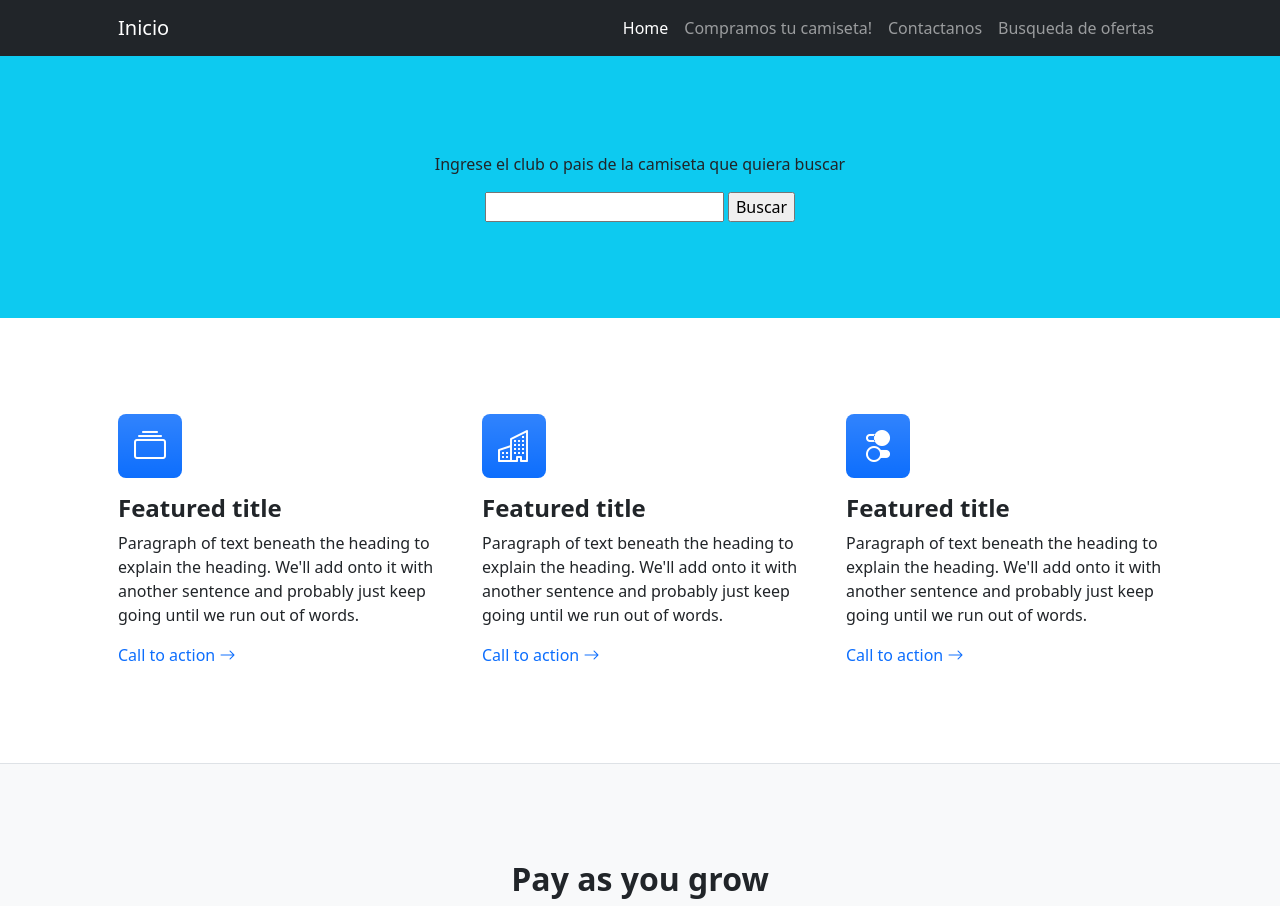
After one commit to mmarcos05/TerceraPreEntregaMatascuso, a Django app: page /AppLogin/search_offers/ in a window 1280 px wide. The commit adds this page. Shown: the top 906 px of the page. Run offline with Django 5.2, Linux system fonts and the light colour scheme; some libraries are stand-ins or nearby versions.

Commit message:
todo terminado, queda borrar las cosas de abajo

```diff
--- a/AppLogin/templates/padre.html
+++ b/AppLogin/templates/padre.html
@@ -26,7 +26,7 @@
                         <li class="nav-item"><a class="nav-link active" aria-current="page" href="#!">Home</a></li>
                         <li class="nav-item"><a class="nav-link" href="{% url 'Sell Shirt' %}">Compramos tu camiseta!</a></li>
                         <li class="nav-item"><a class="nav-link" href="{% url 'Contact' %}">Contactanos</a></li>
-                        <li class="nav-item"><a class="nav-link" href="#!">Services</a></li>
+                        <li class="nav-item"><a class="nav-link" href="{% url 'Search Offers' %}">Busqueda de ofertas</a></li>
                     </ul>
                 </div>
             </div>
--- /dev/null
+++ b/AppLogin/templates/search_offers.html
@@ -0,0 +1,22 @@
+{% extends "padre.html" %}
+
+{% block navbar %}
+
+<a class="navbar-brand" href="{% url 'Inicio' %}">Inicio</a>
+
+{% endblock %}
+
+{% block header %}
+
+<form action="/AppLogin/offers_results/" method="GET">
+
+    <p>Ingrese el club o pais de la camiseta que quiera buscar</p>
+    <input type="text" name="club_country" id="club_country">
+
+    <input type="submit" value="Buscar">
+
+
+
+</form>
+
+{% endblock %}
--- a/AppLogin/urls.py
+++ b/AppLogin/urls.py
@@ -13,5 +13,7 @@ urlpatterns = [
     path("complete_help/", complete_help),
 
     path("sell_shirt/", sell_shirt, name = "Sell Shirt"),
-    path("complete_sell/", complete_sell)
+    path("complete_sell/", complete_sell),
+    path("search_offers/", search_offers, name = "Search Offers"),
+    path("offers_results/", offers_results, name = "Offers Results"),
 ]
--- a/AppLogin/views.py
+++ b/AppLogin/views.py
@@ -110,3 +110,23 @@ def sell_shirt(request):
 def complete_sell(request):
 
     return render(request, "complete_sell.html")
+
+def search_offers(request):
+
+    return render(request, "search_offers.html")
+
+def offers_results(request):
+
+    if request.GET["club_country"]:
+
+        club_country = request.GET["club_country"]
+
+        camisetas = FootballShirt.objects.filter(club_country__icontains = club_country)
+
+        return render(request, "offers_results.html", {"camisetas" : camisetas, "club_country": club_country })
+
+    else:
+
+        respuesta = "No encontramos elementos que coincidan con su criterio de busqueda"
+
+    return HttpResponse(respuesta)
```
Also changed, not shown: AppLogin/templates/offers_results.html (added, +28 -0 lines), db.sqlite3.
